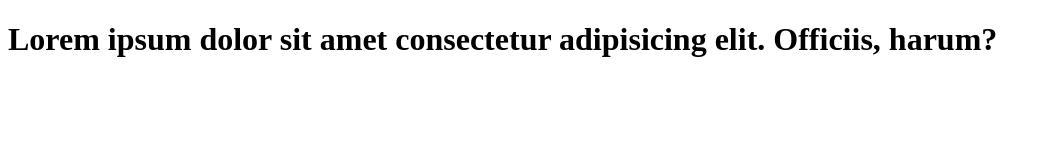
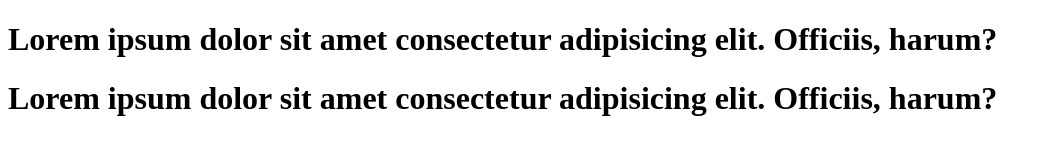
Before and after one commit to maxonchik-l/LogikaSchool, a plain HTML site: page lorem.html in a window 1280 px wide. Shown: the whole page, without its empty margins (0-1051 px from the left). Drawn offline with Linux system fonts and the light colour scheme.

Commit message:
Update lorem.html
Add 2-nd line

```diff
--- a/lorem.html
+++ b/lorem.html
@@ -7,6 +7,7 @@
 
 <body>
     <h1>Lorem ipsum dolor sit amet consectetur adipisicing elit. Officiis, harum?</h1>
+    <h1>Lorem ipsum dolor sit amet consectetur adipisicing elit. Officiis, harum?</h1>
 </body>
 
 </html>
```
